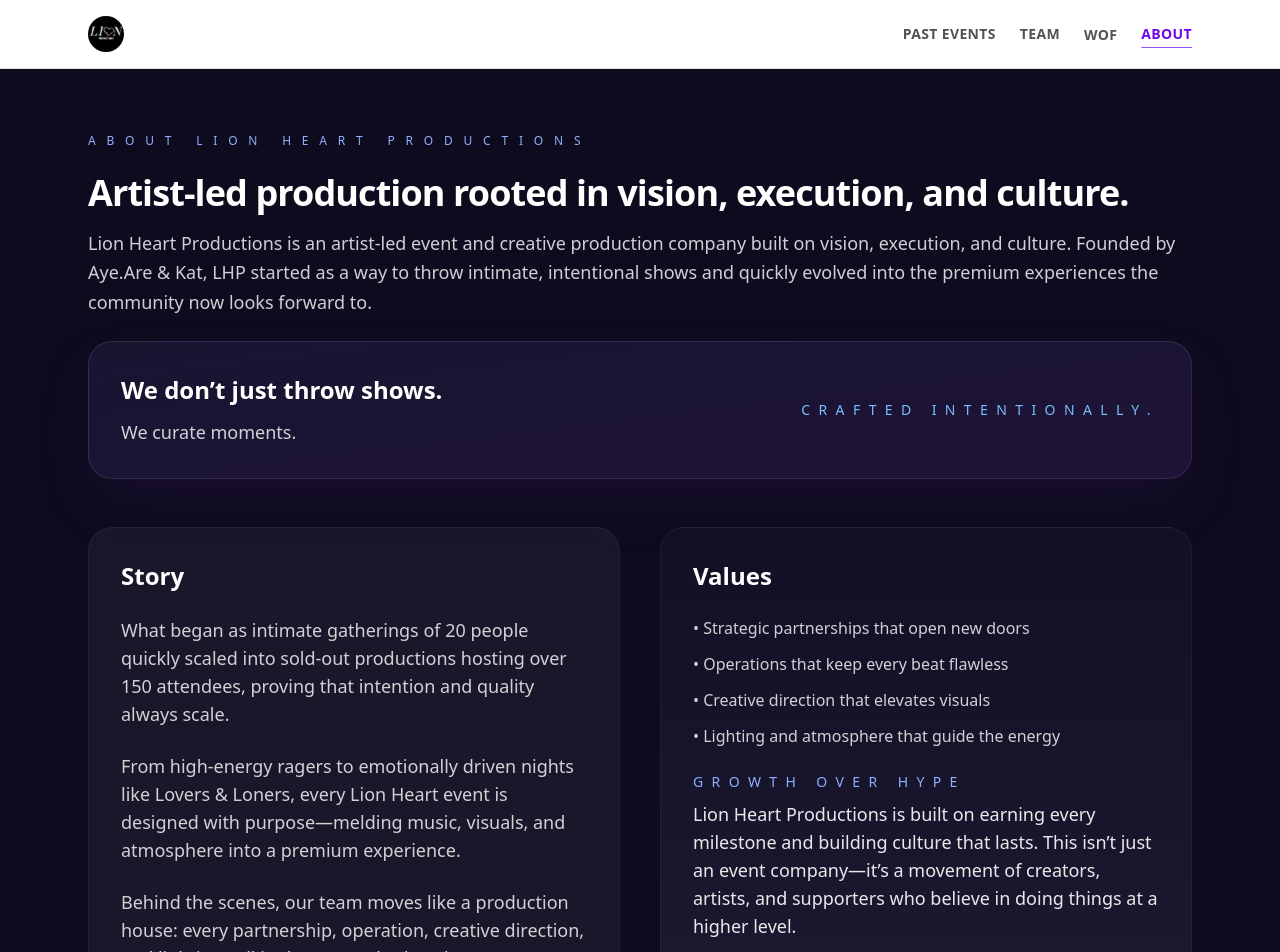
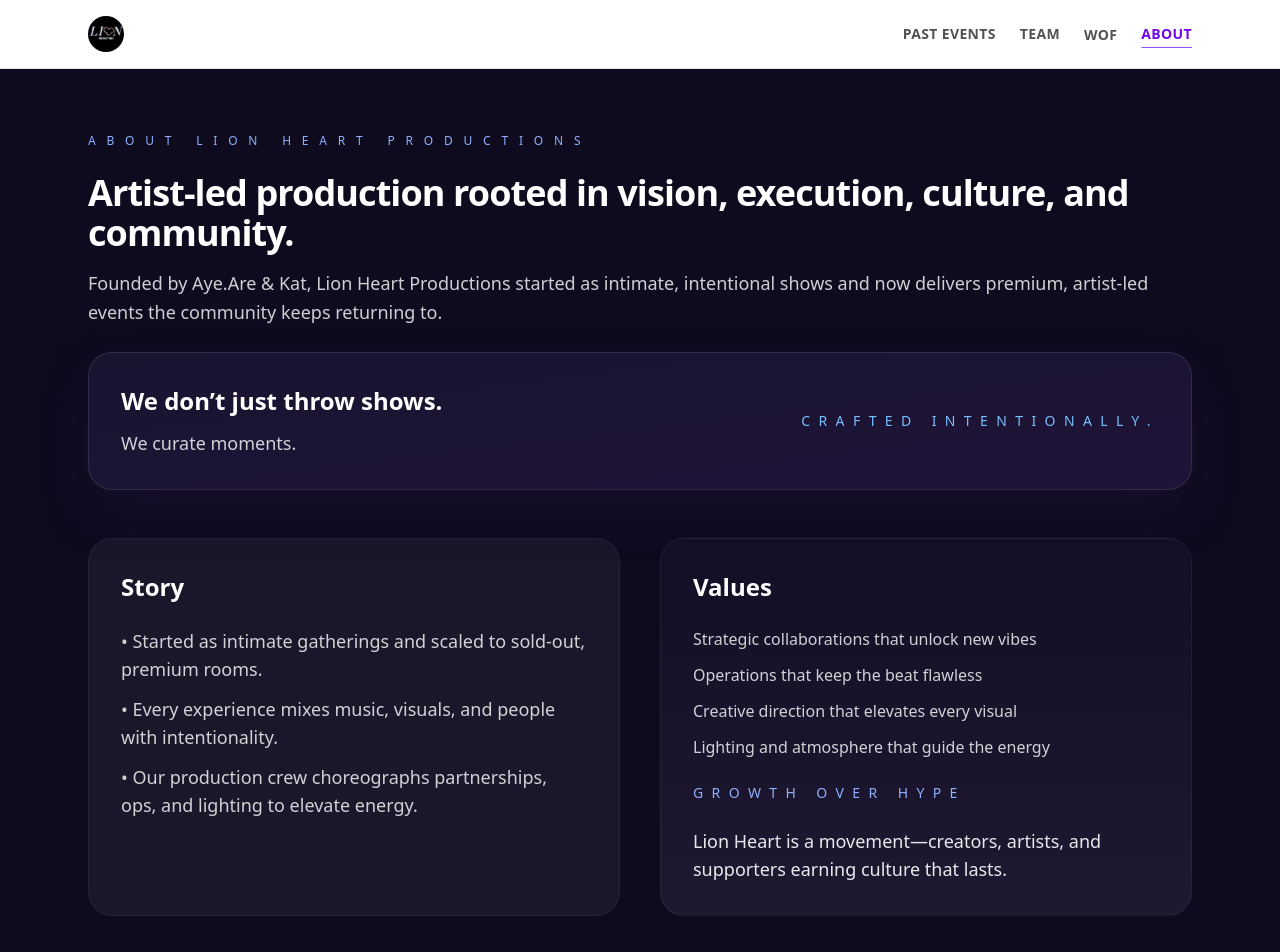
Before and after one commit to kylettran/lhp-official, a Next.js app: page /about in a window 1280 px wide. Shown: the top 952 px of the page. Built offline with nearby package versions, Linux system fonts and the light colour scheme.

Commit message:
Simplify about page narrative

```diff
--- a/app/about/page.tsx
+++ b/app/about/page.tsx
@@ -8,10 +8,10 @@
           </p>
           <div className="space-y-4">
             <h1 className="text-4xl font-semibold tracking-tight text-white">
-              Artist-led production rooted in vision, execution, and culture.
+              Artist-led production rooted in vision, execution, culture, and community.
             </h1>
             <p className="text-lg leading-relaxed text-white/80">
-              Lion Heart Productions is an artist-led event and creative production company built on vision, execution, and culture. Founded by Aye.Are &amp; Kat, LHP started as a way to throw intimate, intentional shows and quickly evolved into the premium experiences the community now looks forward to.
+              Founded by Aye.Are &amp; Kat, Lion Heart Productions started as intimate, intentional shows and now delivers premium, artist-led events the community keeps returning to.
             </p>
           </div>
           <div className="rounded-3xl border border-white/10 bg-gradient-to-br from-[#181430] to-[#1f1338] p-8 shadow-2xl shadow-[#1f1338]/60 md:flex md:items-center md:justify-between">
@@ -26,31 +26,25 @@
         <section className="grid gap-10 lg:grid-cols-2">
           <div className="space-y-6 rounded-3xl border border-white/5 bg-white/5 p-8 backdrop-blur">
             <p className="text-2xl font-semibold text-white">Story</p>
-            <p className="text-lg text-white/80">
-              What began as intimate gatherings of 20 people quickly scaled into sold-out productions hosting over 150 attendees, proving that intention and quality always scale.
-            </p>
-            <p className="text-lg text-white/80">
-              From high-energy ragers to emotionally driven nights like Lovers &amp; Loners, every Lion Heart event is designed with purpose—melding music, visuals, and atmosphere into a premium experience.
-            </p>
-            <p className="text-lg text-white/80">
-              Behind the scenes, our team moves like a production house: every partnership, operation, creative direction, and lighting call is choreographed to shape unforgettable energy.
-            </p>
+            <ul className="space-y-3 text-lg text-white/80">
+              <li>• Started as intimate gatherings and scaled to sold-out, premium rooms.</li>
+              <li>• Every experience mixes music, visuals, and people with intentionality.</li>
+              <li>• Our production crew choreographs partnerships, ops, and lighting to elevate energy.</li>
+            </ul>
           </div>
 
           <div className="space-y-6 rounded-3xl border border-white/5 bg-gradient-to-b from-[#111025] to-[#1f1831] p-8">
             <p className="text-2xl font-semibold text-white">Values</p>
             <ul className="space-y-3 text-white/80">
-              <li>• Strategic partnerships that open new doors</li>
-              <li>• Operations that keep every beat flawless</li>
-              <li>• Creative direction that elevates visuals</li>
-              <li>• Lighting and atmosphere that guide the energy</li>
+              <li>Strategic collaborations that unlock new vibes</li>
+              <li>Operations that keep the beat flawless</li>
+              <li>Creative direction that elevates every visual</li>
+              <li>Lighting and atmosphere that guide the energy</li>
             </ul>
-            <div className="space-y-2">
-              <p className="text-sm uppercase tracking-[0.6em] text-[#8fb0ff]">Growth over hype</p>
-              <p className="text-lg text-white/90">
-                Lion Heart Productions is built on earning every milestone and building culture that lasts. This isn’t just an event company—it’s a movement of creators, artists, and supporters who believe in doing things at a higher level.
-              </p>
-            </div>
+            <p className="text-sm uppercase tracking-[0.6em] text-[#8fb0ff]">Growth over hype</p>
+            <p className="text-lg text-white/90">
+              Lion Heart is a movement—creators, artists, and supporters earning culture that lasts.
+            </p>
           </div>
         </section>
 
@@ -58,7 +52,7 @@
           <div className="space-y-3">
             <p className="text-2xl font-semibold text-white">What we deliver</p>
             <p className="text-lg text-white/80">
-              From charged night ragers to emotionally driven themed rooms, each Lion Heart event is choreographed across music, visuals, and people, so the atmosphere feels deeper than the headline.
+              Charged ragers and cinematic themed rooms, every Lion Heart event choreographs music, visuals, and people.
             </p>
           </div>
           <div className="grid gap-4 sm:grid-cols-2">
```
